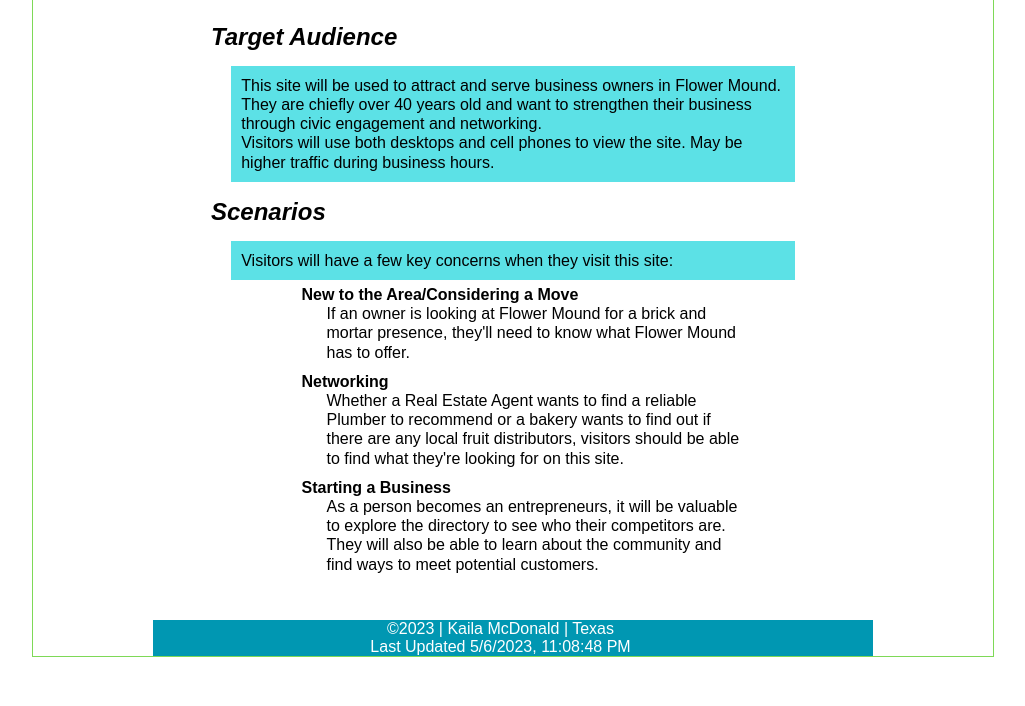
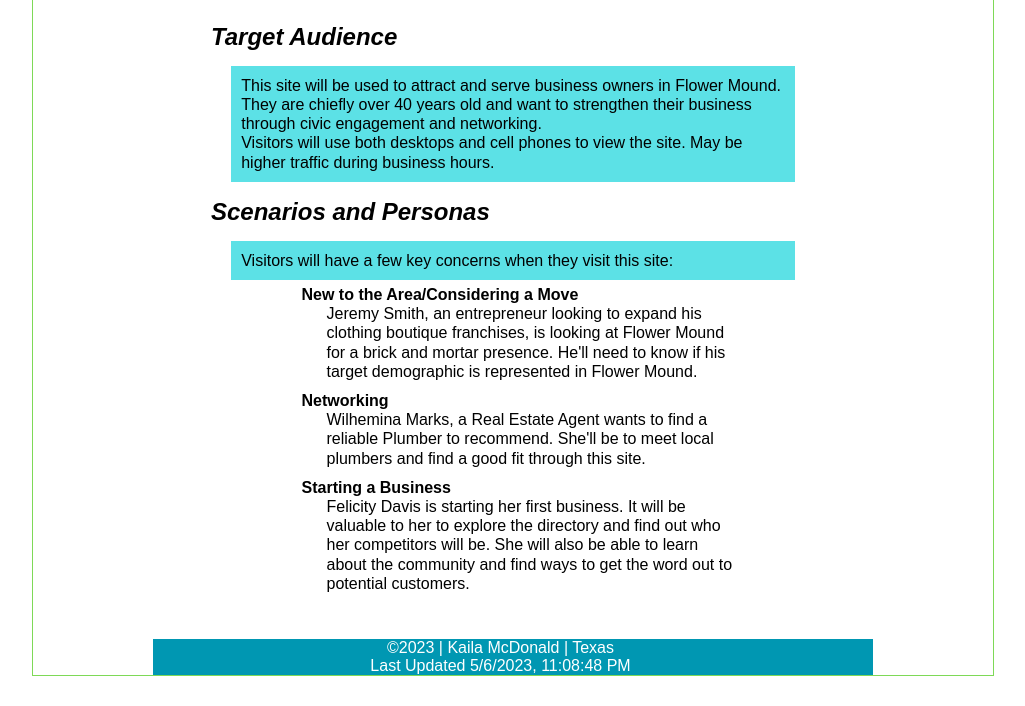
Before and after one commit to kailamcd/wdd230, a plain HTML site: page lesson3/target-audience.html in a window 1280 px wide. Shown: the part 147-853 px from the top of the page, without its empty margins (127-1152 px from the left). Drawn offline with Linux system fonts and the light colour scheme.

Commit message:
added personas

```diff
--- a/lesson3/target-audience.html
+++ b/lesson3/target-audience.html
@@ -23,15 +23,15 @@
         <h2 class="p=title">Target Audience</h2>
         <p class="p-bold">This site will be used to attract and serve business owners in Flower Mound. They are chiefly over 40 years old and want to strengthen their business through civic engagement and networking.<br>
         Visitors will use both desktops and cell phones to view the site. May be higher traffic during business hours.</p>
-        <h2 class="p-title>">Scenarios</h2>
+        <h2 class="p-title>">Scenarios and Personas</h2>
         <p class="p-bold">Visitors will have a few key concerns when they visit this site:
             <dl>
                 <dt>New to the Area/Considering a Move</dt>
-                <dd>If an owner is looking at Flower Mound for a brick and mortar presence, they'll need to know what Flower Mound has to offer.</dd>
+                <dd>Jeremy Smith, an entrepreneur looking to expand his clothing boutique franchises, is looking at Flower Mound for a brick and mortar presence. He'll need to know if his target demographic is represented in Flower Mound.</dd>
                 <dt>Networking</dt>
-                <dd>Whether a Real Estate Agent wants to find a reliable Plumber to recommend or a bakery wants to find out if there are any local fruit distributors, visitors should be able to find what they're looking for on this site.</dd>
+                <dd>Wilhemina Marks, a Real Estate Agent wants to find a reliable Plumber to recommend. She'll be to meet local plumbers and find a good fit through this site.</dd>
                 <dt>Starting a Business</dt>
-                <dd>As a person becomes an entrepreneurs, it will be valuable to explore the directory to see who their competitors are. They will also be able to learn about the community and find ways to meet potential customers.</dd>
+                <dd>Felicity Davis is starting her first business. It will be valuable to her to explore the directory and find out who her competitors will be. She will also be able to learn about the community and find ways to get the word out to potential customers.</dd>
             </dl>
         </p>
         </section>
```
